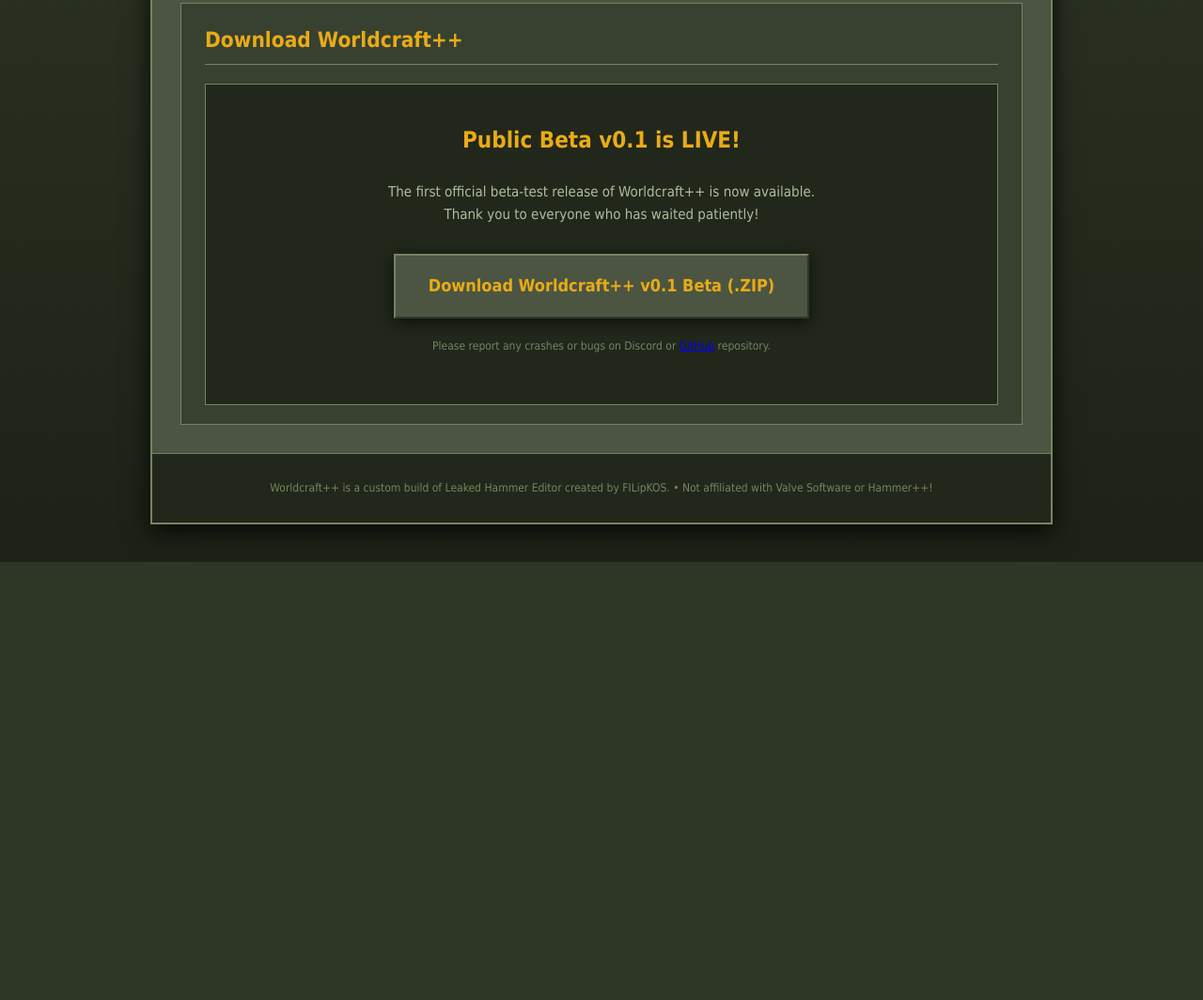
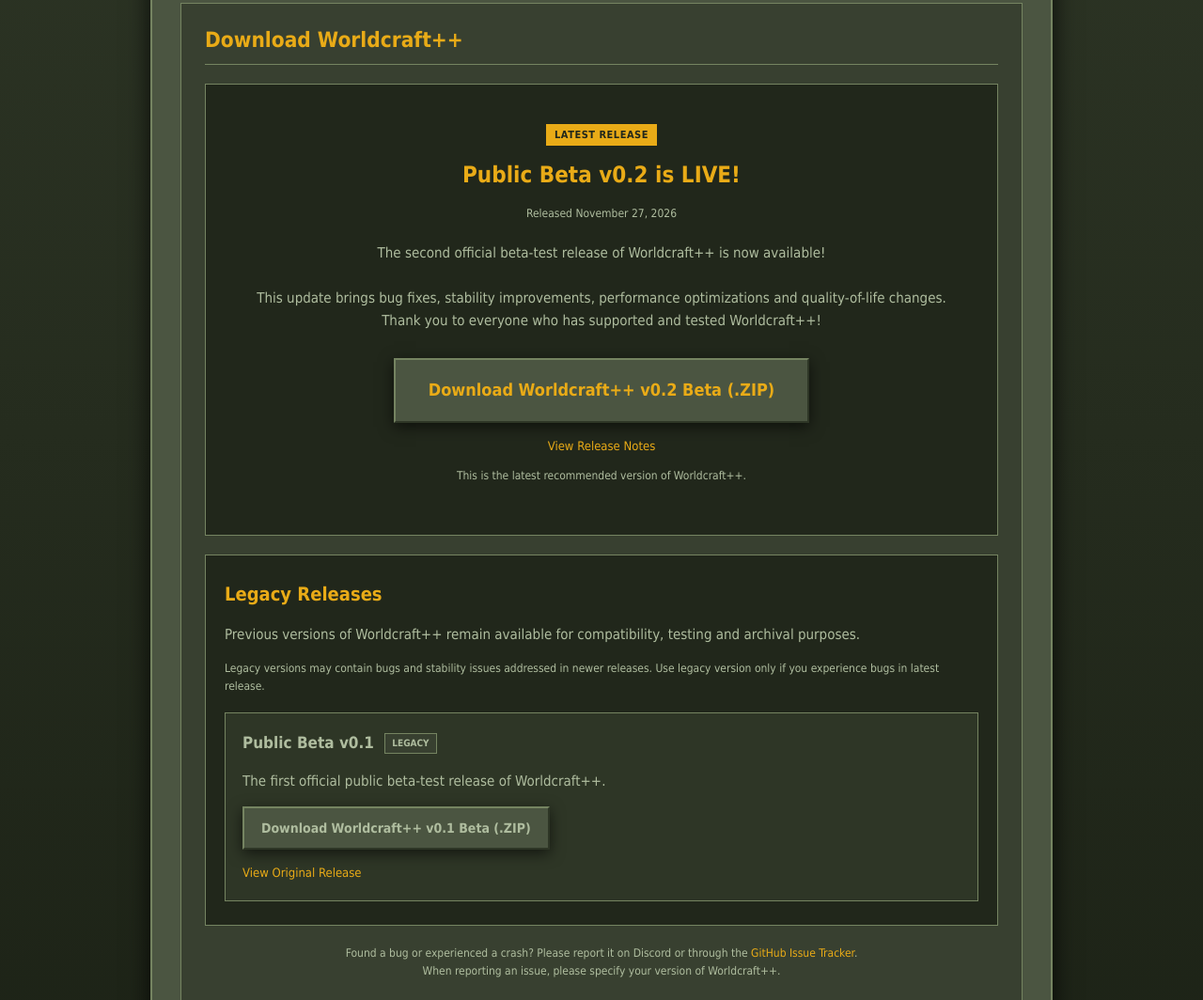
Before and after one commit to FILipKOS-Gacha/FILipKOS-Gacha.github.io, a plain HTML site: page website/hammer/download.html in a window 1280 px wide. Shown: the part 293-1357 px from the top of the page at 94% size. Before the commit the page ends 891 px from the top, so only its background shows below. Drawn offline with Linux system fonts and the light colour scheme.

Commit message:
Update and release of another beta-test of W++

```diff
--- a/website/hammer/download.html
+++ b/website/hammer/download.html
@@ -8,9 +8,8 @@
 </head>
 <body>
 
-    <div class="page-wrapper">
+    <div class="page-wrapper download-page">
 
-        <!-- Header Banner -->
         <header class="main-header">
             <div class="header-content" style="text-align: center;">
                 <img src="logo.png" alt="Worldcraft++" style="width: 100%; max-width: 450px; height: auto; display: block; margin: 0 auto 15px auto;">
@@ -21,7 +20,7 @@
         <nav class="main-nav">
             <a href="index.html" class="sound-btn">Home</a>
             <a href="updates.html" class="sound-btn">Updates</a>
-            <a href="download.html" class="sound-btn active">Download</a>
+            <a href="download.html" class="sound-btn active" aria-current="page">Download</a>
             <a href="credits.html" class="sound-btn">Credits</a>
         </nav>
 
@@ -29,18 +28,54 @@
             <section class="intro-box">
                 <h2>Download Worldcraft++</h2>
 
-                <div style="text-align: center; padding: 40px 20px; background-color: #21271b; border: 1px solid var(--panel-border); margin-top: 20px;">
-                    <h3 style="color: var(--highlight); font-size: 24px; margin-top: 0;">Public Beta v0.1 is LIVE!</h3>
-                    <p style="margin-bottom: 30px; font-size: 15px;">The first official beta-test release of Worldcraft++ is now available.<br>Thank you to everyone who has waited patiently!</p>
+                <section class="release-panel latest-release" aria-labelledby="latest-release-title">
+                    <span class="release-label">LATEST RELEASE</span>
+                    <h3 id="latest-release-title">Public Beta v0.2 is LIVE!</h3>
+                    <p class="release-date">Released <time datetime="2026-11-27">November 27, 2026</time></p>
+                    <p class="release-description">
+                        The second official beta-test release of Worldcraft++ is now available!
+                        <br><br>
+                        This update brings bug fixes, stability improvements,
+                        performance optimizations and quality-of-life changes.
+                        <br>
+                        Thank you to everyone who has supported and tested Worldcraft++!
+                    </p>
 
-                    <!-- The Big Download Button -->
-                    <a href="https://github.com/FILipKOS-Gacha/FILipKOS-Gacha.github.io/releases/download/beta_test-release/Beta-test_W++_v0.1.zip" class="sound-btn big-download-btn">
-                        Download Worldcraft++ v0.1 Beta (.ZIP)
+                    <a href="https://github.com/FILipKOS-Gacha/FILipKOS-Gacha.github.io/releases/download/second-beta_test-release/Beta-test_W++_v0.2.zip" class="sound-btn big-download-btn">
+                        Download Worldcraft++ v0.2 Beta (.ZIP)
                     </a>
+                    <p class="release-links">
+                        <a href="https://github.com/FILipKOS-Gacha/FILipKOS-Gacha.github.io/releases/tag/second-beta_test-release" class="sound-btn">View Release Notes</a>
+                    </p>
+                    <p class="release-note">This is the latest recommended version of Worldcraft++.</p>
+                </section>
 
-                    <p style="margin-top: 20px; font-size: 12px; color: #758461;">Please report any crashes or bugs on Discord or <a href=https://github.com/FILipKOS-Gacha/worldcraftplusplus-issue-tracker>GitHub</a> repository.</p>
-                </div>
+                <section class="release-panel legacy-releases" aria-labelledby="legacy-releases-title">
+                    <h3 id="legacy-releases-title">Legacy Releases</h3>
+                    <p>Previous versions of Worldcraft++ remain available for compatibility, testing and archival purposes.</p>
+                    <p class="release-note">
+                        Legacy versions may contain bugs and stability issues addressed in newer releases.
+                        Use legacy version only if you experience bugs in latest release.
+                    </p>
 
+                    <article class="legacy-entry">
+                        <h4>Public Beta v0.1 <span class="legacy-label">LEGACY</span></h4>
+                        <p>The first official public beta-test release of Worldcraft++.</p>
+                        <a href="https://github.com/FILipKOS-Gacha/FILipKOS-Gacha.github.io/releases/download/beta_test-release/Beta-test_W++_v0.1.zip" class="sound-btn big-download-btn legacy-download-btn">
+                            Download Worldcraft++ v0.1 Beta (.ZIP)
+                        </a>
+                        <p class="release-links">
+                            <a href="https://github.com/FILipKOS-Gacha/FILipKOS-Gacha.github.io/releases/tag/beta_test-release" class="sound-btn">View Original Release</a>
+                        </p>
+                    </article>
+                </section>
+
+                <p class="download-support">
+                    Found a bug or experienced a crash? Please report it on Discord or through the
+                    <a href="https://github.com/FILipKOS-Gacha/worldcraftplusplus-issue-tracker" class="sound-btn">GitHub Issue Tracker</a>.
+                    <br>
+                    When reporting an issue, please specify your version of Worldcraft++.
+                </p>
             </section>
         </main>
 
@@ -57,12 +92,20 @@
 
         document.querySelectorAll('.sound-btn').forEach(btn => {
             btn.addEventListener('click', function(e) {
-                // Rewind and play sound
+                // Preserve normal browser behavior for modified clicks.
+                if (e.defaultPrevented || e.button !== 0 || e.ctrlKey ||
+                    e.metaKey || e.shiftKey || e.altKey) {
+                    return;
+                }
+
                 buttonSound.currentTime = 0;
-                buttonSound.play().catch(err => { console.log("Audio blocked until interaction."); });
+                buttonSound.play().catch(err => {
+                    console.log("Audio blocked until interaction.");
+                });
 
                 if (this.tagName.toLowerCase() === 'a' && this.href) {
                     const isHashLink = this.getAttribute('href').startsWith('#');
+
                     if (!isHashLink && this.target !== "_blank") {
                         e.preventDefault();
                         const targetUrl = this.href;
--- a/website/hammer/styles.css
+++ b/website/hammer/styles.css
@@ -243,3 +243,158 @@ details:not([open]) .update-header {
     color: var(--highlight);
     box-shadow: inset 0px 4px 10px rgba(0,0,0,0.8);
 }
+
+/* Download page */
+.download-page .release-panel {
+    background-color: #21271b;
+    border: 1px solid var(--panel-border);
+    margin-top: 20px;
+    padding: 25px 20px;
+}
+
+.download-page .latest-release {
+    text-align: center;
+    padding: 40px 20px;
+}
+
+.download-page .release-panel h3 {
+    color: var(--highlight);
+    margin: 0 0 10px;
+    font-size: 20px;
+}
+
+.download-page .latest-release h3 {
+    font-size: 24px;
+}
+
+.download-page .release-label {
+    display: inline-block;
+    padding: 3px 9px;
+    margin-bottom: 12px;
+    background-color: var(--highlight);
+    color: #21271b;
+    font-size: 11px;
+    font-weight: bold;
+    letter-spacing: 0.5px;
+}
+
+.download-page .release-date,
+.download-page .release-note {
+    font-size: 12px;
+    color: var(--text-main);
+}
+
+.download-page .release-description {
+    margin: 20px 0 28px;
+}
+
+.download-page .big-download-btn {
+    max-width: 100%;
+    text-align: center;
+    overflow-wrap: anywhere;
+}
+
+.download-page .release-links {
+    margin: 15px 0 0;
+    font-size: 13px;
+}
+
+.download-page .release-links a,
+.download-page .download-support a {
+    color: var(--highlight);
+    text-decoration: none;
+}
+
+.download-page .release-links a:hover,
+.download-page .download-support a:hover {
+    color: var(--text-bright);
+    text-decoration: underline;
+}
+
+.download-page .legacy-entry {
+    background-color: #2e3626;
+    border: 1px solid var(--panel-border);
+    margin-top: 18px;
+    padding: 18px;
+}
+
+.download-page .legacy-entry h4 {
+    font-size: 17px;
+    color: var(--text-main);
+    margin: 0 0 8px;
+}
+
+.download-page .legacy-label {
+    display: inline-block;
+    vertical-align: middle;
+    padding: 2px 7px;
+    margin-left: 6px;
+    background-color: #384030;
+    border: 1px solid var(--panel-border);
+    color: var(--text-main);
+    font-size: 10px;
+}
+
+.download-page .legacy-download-btn {
+    font-size: 14px;
+    padding: 10px 18px;
+    color: var(--text-main);
+}
+
+.download-page .legacy-download-btn:hover {
+    color: var(--text-bright);
+}
+
+.download-page a:focus-visible {
+    outline: 2px solid var(--highlight);
+    outline-offset: 3px;
+}
+
+.download-page .download-support {
+    text-align: center;
+    margin: 20px 0 0;
+    font-size: 12px;
+}
+
+@media (max-width: 600px) {
+    .page-wrapper.download-page {
+        margin: 10px;
+    }
+
+    .download-page .main-header {
+        padding: 24px 15px;
+    }
+
+    .download-page .main-nav {
+        flex-wrap: wrap;
+    }
+
+    .download-page .main-nav a {
+        flex: 1 1 50%;
+        padding: 10px;
+    }
+
+    .download-page .content-container {
+        padding: 12px;
+    }
+
+    .download-page .intro-box {
+        padding: 15px 12px;
+    }
+
+    .download-page .release-panel,
+    .download-page .legacy-entry {
+        padding: 18px 12px;
+    }
+
+    .download-page .big-download-btn {
+        width: 100%;
+        font-size: 16px;
+        padding: 14px 12px;
+    }
+
+    .download-page .legacy-download-btn {
+        font-size: 13px;
+        padding: 10px 12px;
+    }
+}
```
